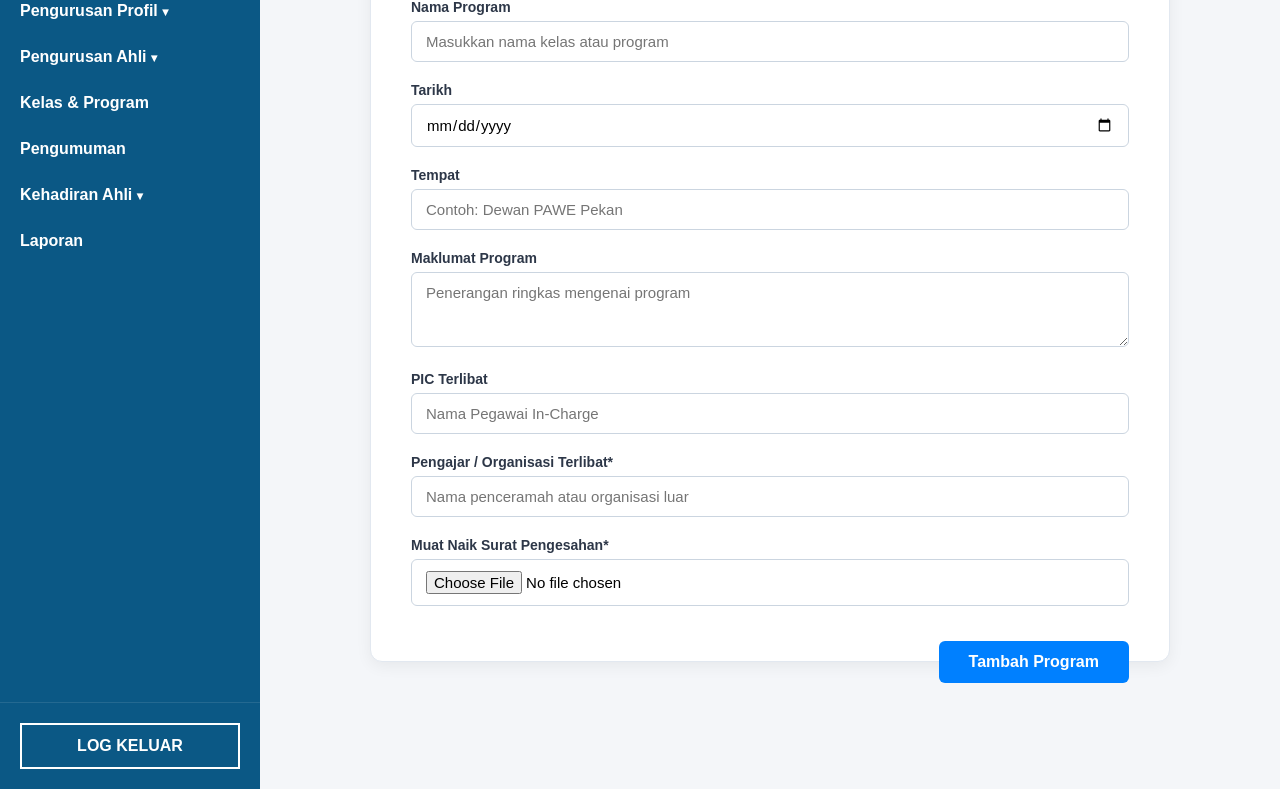
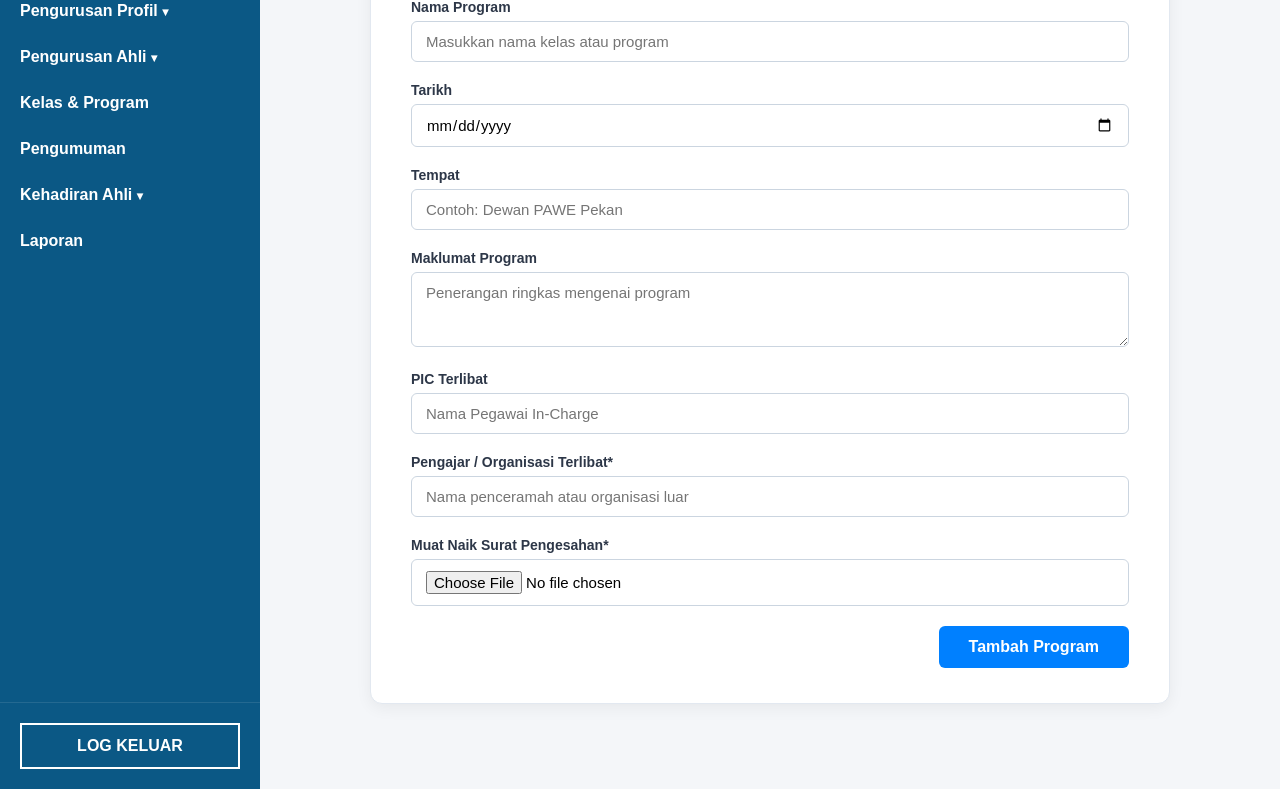
Before and after one commit to ctnajwa/Mypawe-1, a PHP site: page /Admin/admin_add_class.php in a window 1280 px wide. Shown: the part 214-1003 px from the top of the page. Run offline with PHP 8.4, Linux system fonts and the light colour scheme; the visitor is signed in with stand-in values (Sample User, id 1).

Commit message:
fix button

```diff
--- a/Admin/admin_add_class.php
+++ b/Admin/admin_add_class.php
@@ -65,7 +65,8 @@ if ($_SERVER['REQUEST_METHOD'] === 'POST') {
         .form-group label { display: block; font-weight: 700; color: #2d3748; margin-bottom: 6px; font-size: 14px; }
         .form-control { width: 100%; padding: 11px 14px; border: 1px solid #cbd5e0; border-radius: 6px; font-size: 15px; outline: none; box-sizing: border-box; }
         .form-control:focus { border-color: #026aa7; box-shadow: 0 0 0 3px rgba(2, 106, 167, 0.15); }
-        .btn-submit { background-color: #0080ff; color: #fff; border: none; padding: 12px 30px; border-radius: 6px; font-weight: 700; font-size: 16px; cursor: pointer; float: right; margin-top: 15px; }
+        .form-actions { display: flex; justify-content: flex-end; margin-top: 15px; }
+        .btn-submit { background-color: #0080ff; color: #fff; border: none; padding: 12px 30px; border-radius: 6px; font-weight: 700; font-size: 16px; cursor: pointer; }
         .btn-submit:hover { background-color: #006dd9; }
     </style>
 </head>
@@ -171,7 +172,7 @@ if ($_SERVER['REQUEST_METHOD'] === 'POST') {
                             <label>Muat Naik Surat Pengesahan*</label>
                             <input type="file" class="form-control" name="class_letter" accept=".pdf,.jpg,.png">
                         </div>
-                        <div style="clear: both;">
+                        <div class="form-actions">
                             <button type="submit" class="btn-submit">Tambah Program</button>
                         </div>
                     </form>
--- a/Staff/staff_add_class.php
+++ b/Staff/staff_add_class.php
@@ -65,7 +65,8 @@ if ($_SERVER['REQUEST_METHOD'] === 'POST') {
         .form-group label { display: block; font-weight: 700; color: #2d3748; margin-bottom: 6px; font-size: 14px; }
         .form-control { width: 100%; padding: 11px 14px; border: 1px solid #cbd5e0; border-radius: 6px; font-size: 15px; outline: none; background: #f7fafc; box-sizing: border-box; }
         .form-control:focus { background: #fff; border-color: #026aa7; }
-        .btn-submit { background-color: #026aa7; color: #fff; border: none; padding: 12px 30px; border-radius: 6px; font-weight: 700; font-size: 16px; cursor: pointer; float: right; margin-top: 15px; }
+        .form-actions { display: flex; justify-content: flex-end; margin-top: 15px; }
+        .btn-submit { background-color: #026aa7; color: #fff; border: none; padding: 12px 30px; border-radius: 6px; font-weight: 700; font-size: 16px; cursor: pointer; }
         .btn-submit:hover { background-color: #014c78; }
     </style>
 </head>
@@ -157,7 +158,7 @@ if ($_SERVER['REQUEST_METHOD'] === 'POST') {
                             <label>Surat / Dokumen Rujukan (PDF/Gambar)</label>
                             <input type="file" name="class_letter" class="form-control" style="background:#fff;">
                         </div>
-                        <div style="clear: both;">
+                        <div class="form-actions">
                             <button type="submit" class="btn-submit">Simpan Program</button>
                         </div>
                     </form>
```
Also changed, not shown: uploads/staff_S0004_1794709585.jpg (added).
